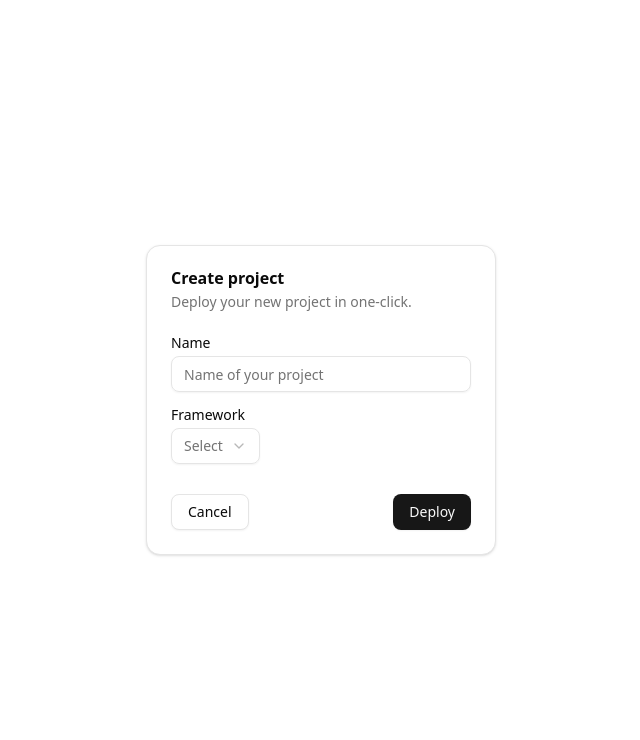
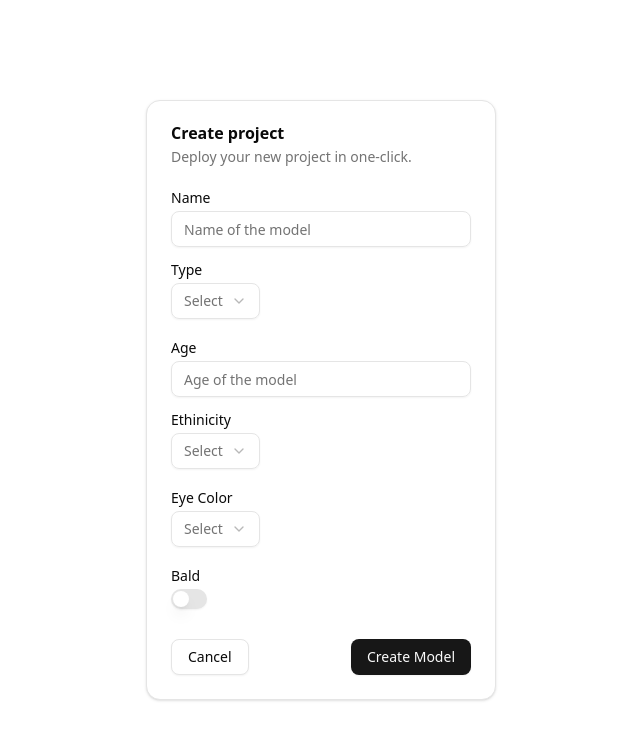
Before and after one commit to vagxrth/alterego, a Next.js app in the folder apps/web/: page /train in a window 1280 px wide. Shown: the top 740 px of the page, without its empty margins (319-959 px from the left). Built offline with nearby package versions, Linux system fonts and the light colour scheme.

Commit message:
feat: create a card component with all the fields necessary for model training

```diff
--- a/apps/web/app/train/page.tsx
+++ b/apps/web/app/train/page.tsx
@@ -17,6 +17,7 @@ import {
     SelectTrigger,
     SelectValue,
 } from "../../components/ui/select"
+import { Switch } from '../../components/ui/switch'
 
 const page = () => {
     return (
@@ -31,28 +32,66 @@ const page = () => {
                         <div className="grid w-full items-center gap-4">
                             <div className="flex flex-col space-y-1.5">
                                 <Label htmlFor="name">Name</Label>
-                                <Input id="name" placeholder="Name of your project" />
+                                <Input id="name" placeholder="Name of the model" />
                             </div>
                             <div className="flex flex-col space-y-1.5">
-                                <Label htmlFor="framework">Framework</Label>
+                                <Label htmlFor="type">Type</Label>
                                 <Select>
-                                    <SelectTrigger id="framework">
+                                    <SelectTrigger id='type'>
                                         <SelectValue placeholder="Select" />
                                     </SelectTrigger>
                                     <SelectContent position="popper">
-                                        <SelectItem value="next">Next.js</SelectItem>
-                                        <SelectItem value="sveltekit">SvelteKit</SelectItem>
-                                        <SelectItem value="astro">Astro</SelectItem>
-                                        <SelectItem value="nuxt">Nuxt.js</SelectItem>
+                                        <SelectItem value="man">Man</SelectItem>
+                                        <SelectItem value="woman">Woman</SelectItem>
+                                        <SelectItem value="others">Others</SelectItem>
                                     </SelectContent>
                                 </Select>
+                            </div>
+                            <div className="flex flex-col space-y-1.5">
+                                <Label htmlFor="age">Age</Label>
+                                <Input id="age" placeholder="Age of the model" />
+                            </div>
+                            <div className='flex flex-col space-y-1.5'>
+                                <Label htmlFor="ethinicity">Ethinicity</Label>
+                                <Select>
+                                    <SelectTrigger id='ethinicity'>
+                                        <SelectValue placeholder="Select" />
+                                    </SelectTrigger>
+                                    <SelectContent position="popper">
+                                        <SelectItem value="white">White</SelectItem>
+                                        <SelectItem value="black">Black</SelectItem>
+                                        <SelectItem value="american">American</SelectItem>
+                                        <SelectItem value="indian">Indian</SelectItem>
+                                        <SelectItem value="eastasian">East Asian</SelectItem>
+                                    </SelectContent>
+                                </Select>
+                            </div>
+                            <div className='flex flex-col space-y-1.5'>
+                                <Label htmlFor="eyecolor">Eye Color</Label>
+                                <Select>
+                                    <SelectTrigger id='eyecolor'>
+                                        <SelectValue placeholder="Select" />
+                                    </SelectTrigger>
+                                    <SelectContent position="popper">
+                                        <SelectItem value="brown">Brown</SelectItem>
+                                        <SelectItem value="black">Black</SelectItem>
+                                        <SelectItem value="hazel">Hazel</SelectItem>
+                                        <SelectItem value="blue">Blue</SelectItem>
+                                        <SelectItem value="green">Green</SelectItem>
+                                        <SelectItem value="gray">Gray</SelectItem>
+                                    </SelectContent>
+                                </Select>
+                            </div>
+                            <div className='flex flex-col space-y-1.5'>
+                                <Label htmlFor="bald">Bald</Label>
+                                <Switch />
                             </div>
                         </div>
                     </form>
                 </CardContent>
                 <CardFooter className="flex justify-between">
                     <Button variant="outline">Cancel</Button>
-                    <Button>Deploy</Button>
+                    <Button>Create Model</Button>
                 </CardFooter>
             </Card>
         </div>
```
Lines whose indentation alone changed are shown as unchanged.
